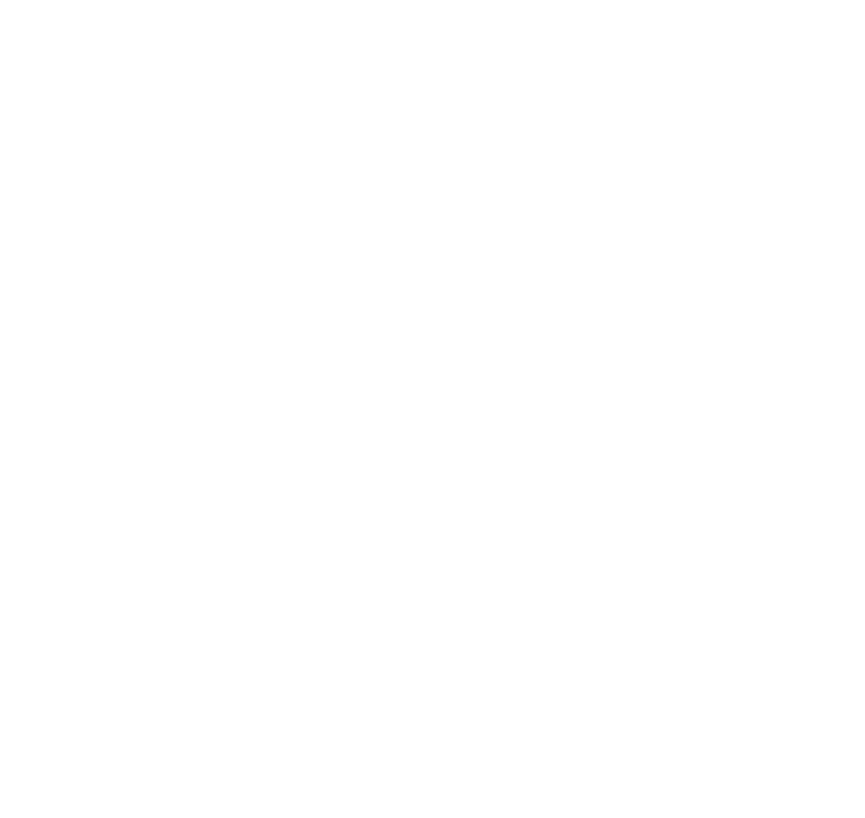
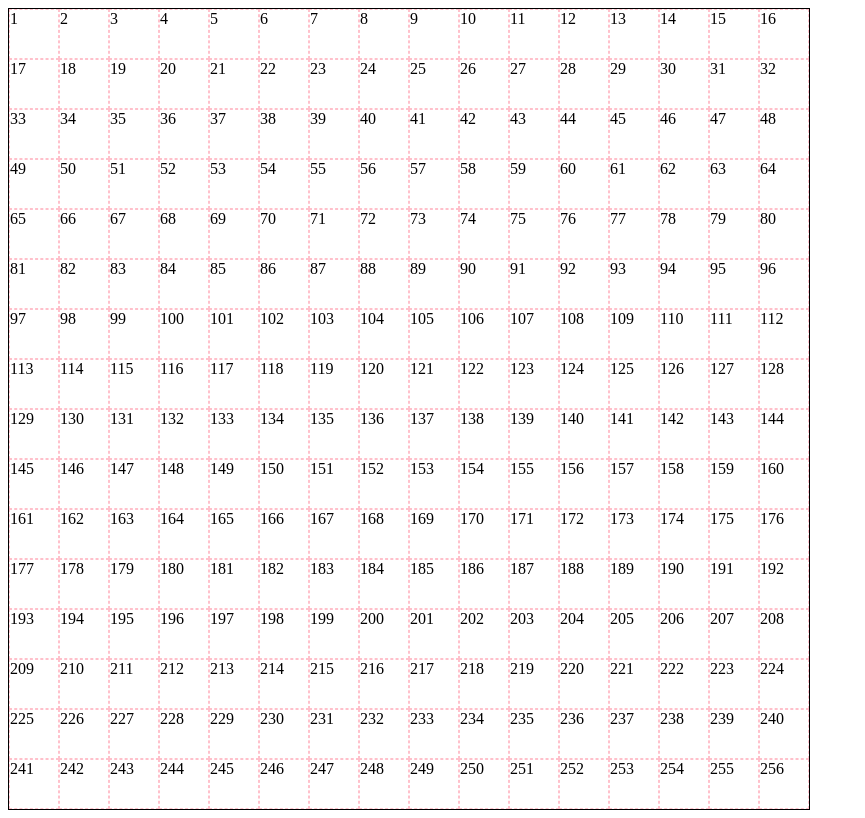
Before and after one commit to lucasr42/etch-a-sketch, a plain HTML site: page index.html in a window 1280 px wide. Shown: the whole page, without its empty margins (0-865 px from the left). Drawn offline with Linux system fonts and the light colour scheme.

Commit message:
Got the grid laid out

```diff
--- a/etch_a_sketch.js
+++ b/etch_a_sketch.js
@@ -0,0 +1,38 @@
+// Get the container div from the html
+// Create a 16 x 16 grid of divs
+// Style the container and grid divs with flex
+
+DEFAULT_GRID_SIZE = 16;
+
+// Grab the main container from HTML
+const mainContainer = document.querySelector("#mainContainer");
+
+const gridSize = DEFAULT_GRID_SIZE;
+
+
+// Will later add a piece to get user input on grid size
+// And set gridSize here with their input if they give it
+
+// Set the width and height of the main container to the grid size in css
+mainContainer.style.width = `${gridSize*50}px`;
+
+// Create all the grid pieces and attach them to the Main Container
+for (let i = 0; i < gridSize * gridSize; i++) {
+    const gridPiece = document.createElement("div");
+    gridPiece.id = "gridPiece";
+    gridPiece.textContent = i+1;
+    mainContainer.appendChild(gridPiece);
+    gridPiece.classList.toggle("#gridPiece");
+
+    gridPiece.addEventListener("click", () => {
+        gridPiece.classList.toggle("#chosenCell");
+    })
+}
+
+mainContainer.classList.toggle("#mainContainer");
+
+
+
+// So you might be able to do something like setting the flex basis by pixel on the parent container
+// to limit the size of the box then
+// set the height and width to max out that size?
--- a/index.html
+++ b/index.html
@@ -10,7 +10,7 @@
 </head>
 
 <body>
-
+    <div id="mainContainer"></div>
 </body>
 
 </html>
--- a/styles.css
+++ b/styles.css
@@ -0,0 +1,21 @@
+#mainContainer {
+    border: black solid 1px;
+    display: flex;
+    flex-wrap: wrap;
+    /* Set width in JS */
+}
+
+#gridPiece {
+    border: pink dashed 1px;
+    box-sizing: border-box;
+    /* flex: 1 1 160px; */
+    flex: auto;
+    /* margin: 10px; */
+    /* padding: 10px; */
+    height: 50px;
+    width: 50px;
+}
+
+#chosenCell {
+    background-color: blueviolet;
+}
```
